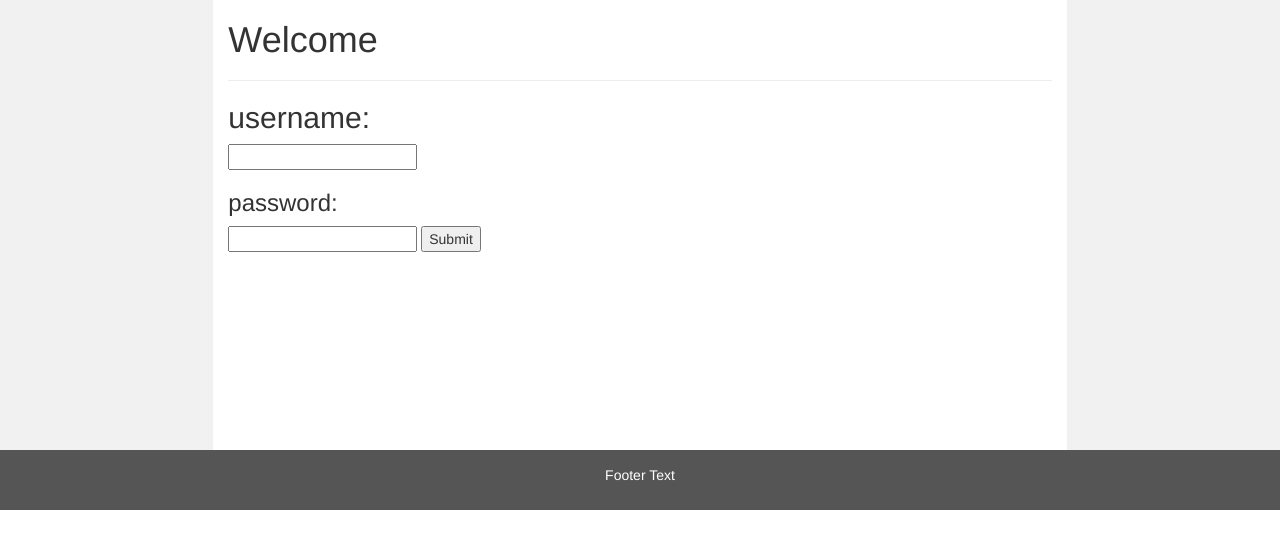
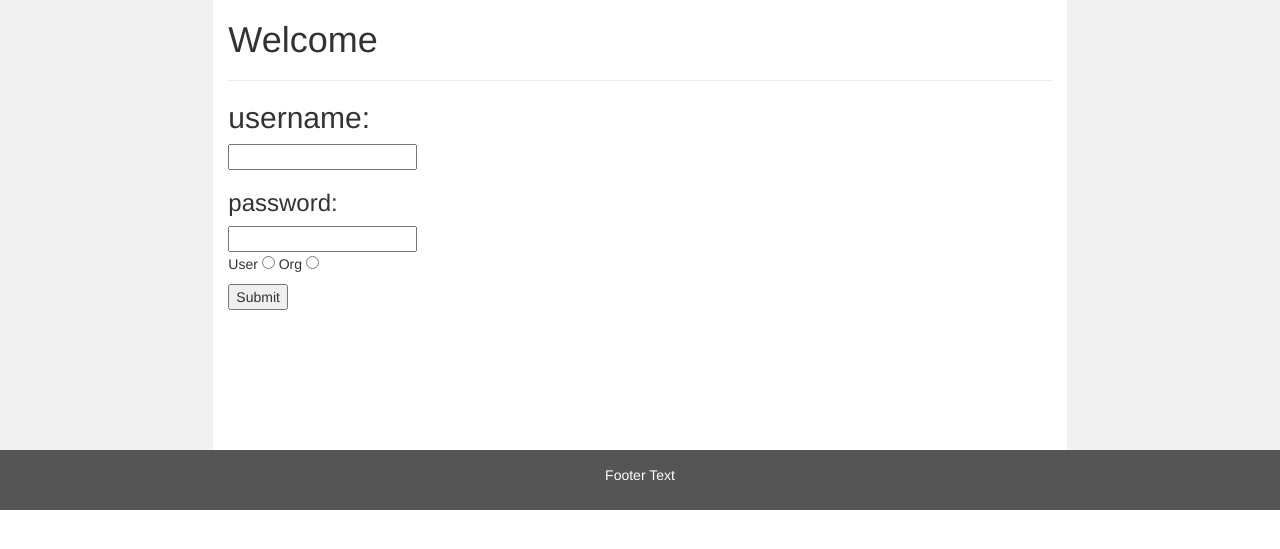
Before and after one commit to Paul-Hugo-Dlugy-Hegwer/csc450Project, a PHP site: page /login.php in a window 1280 px wide. Shown: the part 52-601 px from the top of the page. Run offline with PHP 8.4, Linux system fonts and the light colour scheme.

Commit message:
Radio buttons in login to swap between admin and user

```diff
--- a/phpFiles/login.php
+++ b/phpFiles/login.php
@@ -95,8 +95,14 @@ session_start();
               <h2>username: </h2>
               <input name = "un"/>
               <h3>password: </h3>
-              <input name = "pw"/>
-              <input type="submit" name="submit" value="Submit"/>
+	      <input name = "pw"/>
+              <P>
+	      <?PHP print "User"; ?>
+              <input type="Radio" name="loginType" value="user"/>
+              <?PHP print "Org"; ?>
+	      <input type="Radio" name="loginType" value "org"/>
+	      <P>
+	      <input type="submit" name="submit" value="Submit"/>
       </form>
       <p>
       </p>
```
